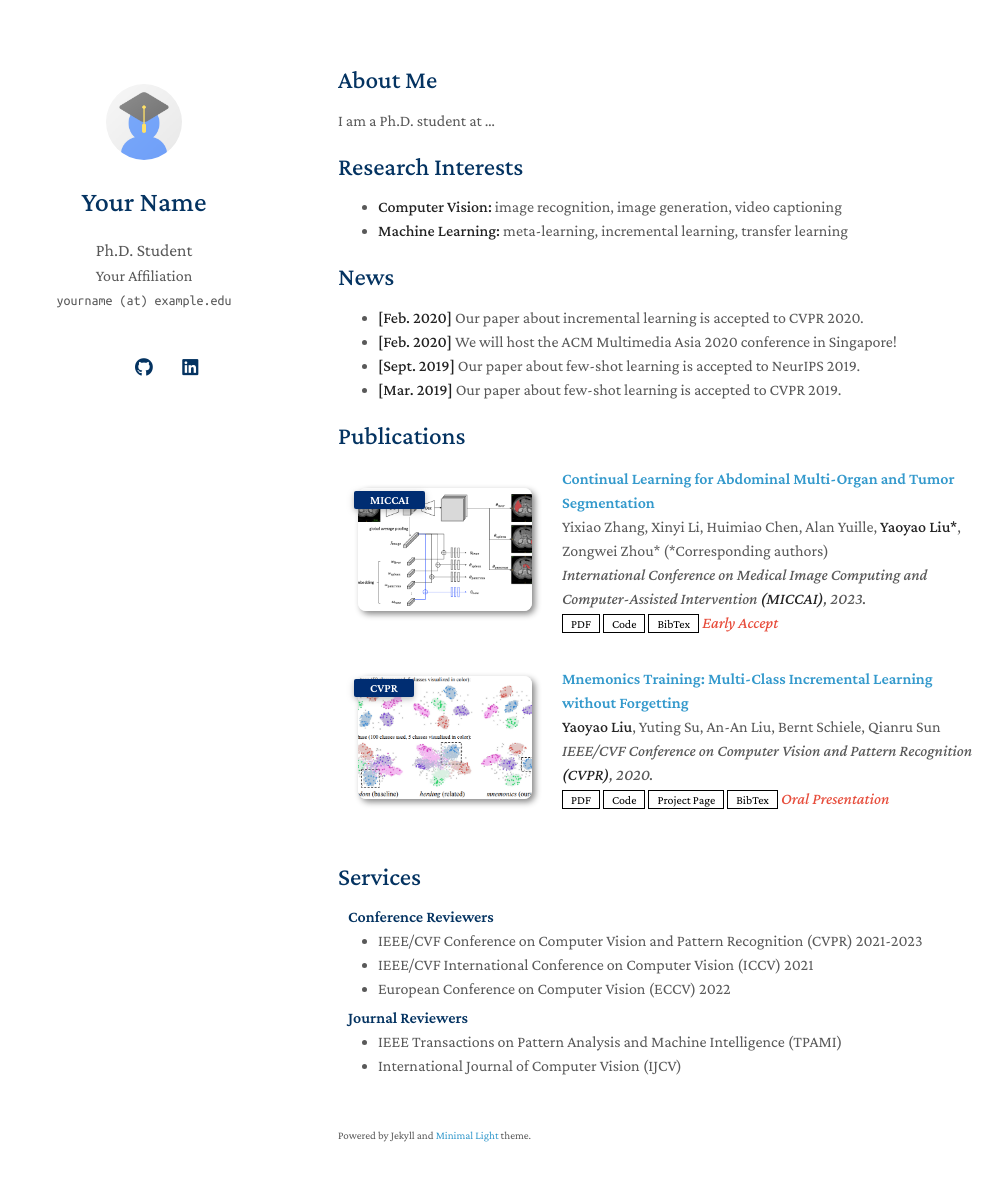
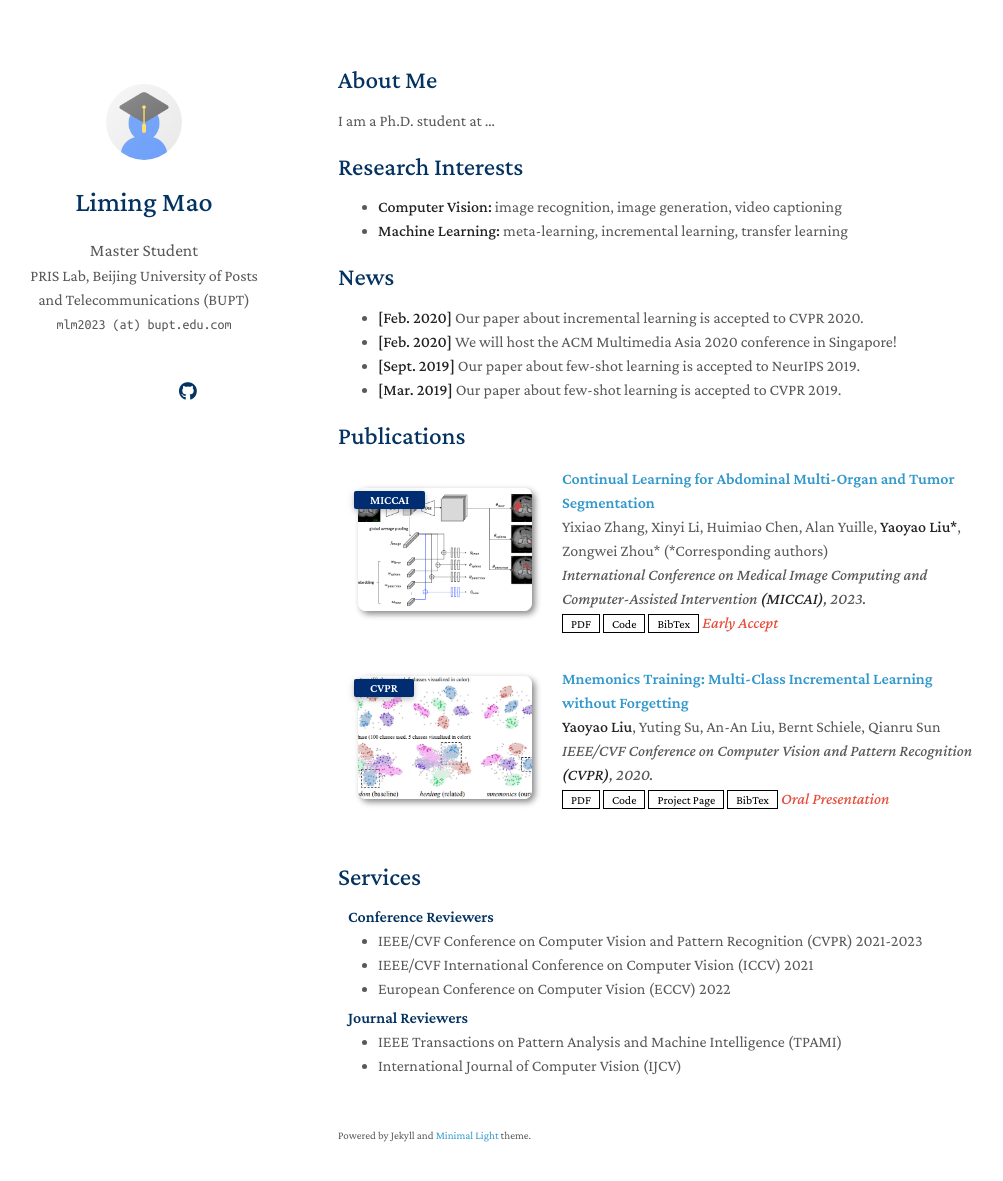
Before and after one commit to Skymlmws/Liming-Mao, a Jekyll site: the page built from index.md, in a window 1280 px wide and 1216 px high. Shown: the top 1181 px of the window, without its empty margins (132-1135 px from the left). Built offline with Jekyll 4.4.1, drawn with Linux system fonts in a browser that asks for light colours; a style sheet for code colours, icons or effects is not loaded; our own code applies the rules of GitHub Pages for plain Markdown files.

Commit message:
更新个人信息和简历，添加 Liming Mao 的详细信息，替换示例简历文件

```diff
--- a/_config.yml
+++ b/_config.yml
@@ -1,8 +1,8 @@
 # Basic Information
-title: Your Name
-position: Ph.D. Student
-affiliation: Your Affiliation
-email: yourname (at) example.edu
+title: Liming Mao
+position: Master Student
+affiliation: PRIS Lab, Beijing University of Posts and Telecommunications (BUPT)
+email: mlm2023 (at) bupt.edu.com
 
 # Search Engine Optimization (SEO)
 # The following information is used to improve the website traffic from search engines, e.g., Google.
@@ -12,11 +12,11 @@ canonical: https://minimal-light-theme.yliu.me/
 
 # Links
 # If you don't need one of them, you may delete the corresponding line.
-google_scholar: https://scholar.google.com/
-cv_link: assets/files/curriculum_vitae.pdf
+google_scholar: https://scholar.google.com/citations?user=KxJ3E-8AAAAJ&hl=en
+cv_link: assets/files/Liming_Mao_CV.pdf
 github_link: https://github.com/
-linkedin: https://www.linkedin.com/
-twitter: https://twitter.com/
+
+
 
 # Images (e.g., your profile picture and your website's favicon)
 # "favicon" and "favicon_dark" are used for the light and dark modes, respectively.
```
Also changed, not shown: 2 other files.
